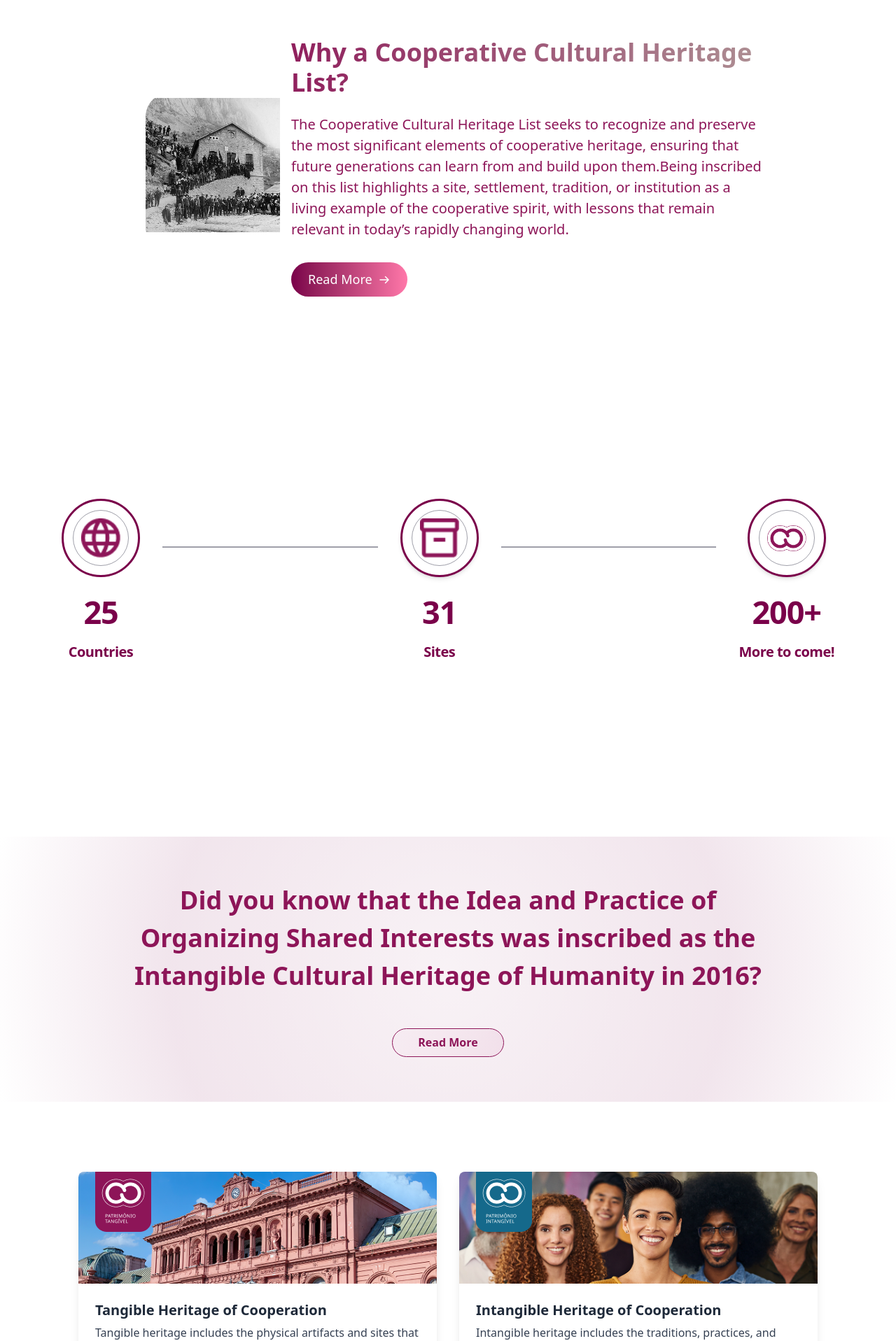
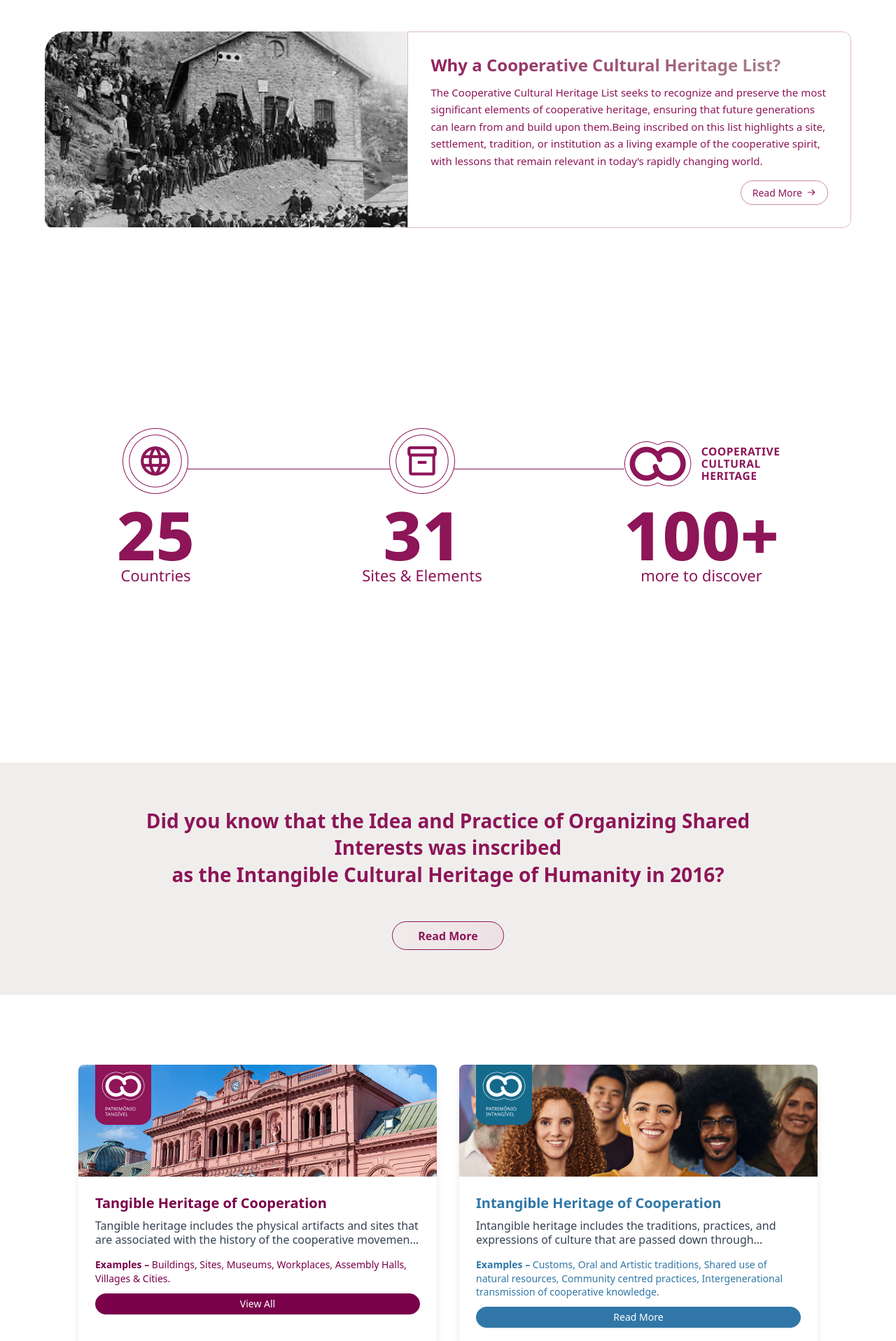
Before and after one commit to prakashchandrajha/world-map-ncdc, an Angular app: page / in a window 1280 px wide. Shown: the part 2640-4557 px from the top of the page at 70% size. Built offline with nearby package versions, Linux system fonts and the light colour scheme.

Commit message:
fix some design in home page

```diff
--- a/src/app/components/home/home.html
+++ b/src/app/components/home/home.html
@@ -62,6 +62,9 @@
 
 <!-- what is cooperative culture haritage with img on right side -->
 
+
+
+
 @for (section of sections; track section.key) {
   @switch (section.designType) {
     @case ('designA') {
@@ -114,55 +117,58 @@
   </section>
 }
  @case ('designB') {
-  <section class="mx-auto max-w-[1440px] min-w-[280px] py-8 px-4 sm:px-8 md:px-10 lg:px-20">
-    <div class="max-w-4xl mx-auto bg-white  overflow-hidden">
-      <div class="md:flex items-center">
-        <!-- Smaller Image with top-left rounded corner -->
-        <div class="md:shrink-0 p-4">
-          <div class="rounded-tl-2xl overflow-hidden inline-block">
+ <section class="mx-auto max-w-[1440px] min-w-[280px] py-6 px-3 sm:px-6 md:px-8 lg:px-16 font-[Poppins]">
+  <div class="max-w-6xl mx-auto bg-white rounded-xl overflow-hidden flex flex-col md:flex-row items-start transition-all duration-500 hover:shadow-md">
+
+    <!-- Image -->
+    <div class="md:w-[45%] w-full">
       <img
-              class="w-48 h-48 object-cover"
         src="../../../assets/images/gome2nd.png"
         alt="Section illustration"
+        class="w-full h-[180px] md:h-[240px] lg:h-[280px] object-cover rounded-tl-4xl"
       />
     </div>
-        </div>
 
-        <!-- Text Content -->
-        <div class="flex-1 max-w-2xl">
-        <!-- Title with gradient text -->
+    <!-- Text Container -->
+    <div class="flex-1 border border-[#8D1558]/30 p-4 md:p-6 lg:p-8 rounded-tr-xl rounded-br-xl flex flex-col">
+      <!-- Title -->
       <h4
-          class="font-bold text-[36px] leading-[43px] mb-6"
-          style="background: linear-gradient(90deg, #8D1558 -9.89%, #B5ACA1 126.07%);
+        class="font-bold text-[22px] sm:text-[26px] md:text-[24px] leading-tight mb-3"
+        style="
+          background: linear-gradient(90deg, #8D1558 -9.89%, #B5ACA1 126.07%);
           -webkit-background-clip: text;
           background-clip: text;
           -webkit-text-fill-color: transparent;
-                 color: transparent;"
+          color: transparent;
+        "
       >
         {{ translate('home.sections.' + section.key + '.title') }}
       </h4>
 
-        <!-- Description paragraph -->
-        <p class="font-normal text-[20px] leading-[30px] mb-8 text-[#8D1558] font-['Inter']">
+      <!-- Description -->
+      <p class="font-normal text-[14px] sm:text-[15px] leading-relaxed text-[#8D1558] font-['Inter'] mb-4 flex-1">
         {{ translate('home.whatIs.desc2') }}
       </p>
 
-        <!-- CTA Button (keeping your gradient style) -->
+      <!-- Button: bottom-right aligned -->
+      <div class="mt-auto text-right">
         <button
           (click)="openModal(section)"
-          class="inline-flex items-center justify-center gap-2
-                 text-lg font-semibold rounded-full
-                 bg-gradient-to-r from-[#7a004a] to-[#ff77a9]
-                 text-white py-3 px-6
-                 transition-all duration-300 hover:from-[#9b0060] hover:to-[#ff88b5] hover:shadow"
+          class="inline-flex items-center justify-center gap-1.5
+                 text-[14px] font-semibold
+                 text-[#8D1558] hover:text-[#7a004a]
+                 bg-transparent border border-[#8D1558]/50 hover:border-[#8D1558]
+                 rounded-full py-1.5 px-4
+                 transition-colors duration-300
+                 whitespace-nowrap"
         >
-          <span class="font-['Noto_Sans'] font-light text-[18px] leading-[25px]">
+          <span class="font-['Noto_Sans'] font-normal">
             {{ translate('home.whatIs.readMore') }}
           </span>
-          <svg width="18" height="18" viewBox="0 0 24 24" fill="none" xmlns="http://www.w3.org/2000/svg">
+          <svg width="14" height="14" viewBox="0 0 24 24" fill="none" xmlns="http://www.w3.org/2000/svg">
             <path
               d="M4 12H20M20 12L14 6M20 12L14 18"
-              stroke="white"
+              stroke="currentColor"
               stroke-width="2"
               stroke-linecap="round"
               stroke-linejoin="round"
@@ -173,6 +179,7 @@
     </div>
   </div>
 </section>
+
 }
 
     @default {
@@ -181,7 +188,38 @@
     }
   }
 }
-
+<div
+  *ngIf="selectedSection"
+  class="fixed inset-0 flex items-center justify-center z-50 bg-white/70 animate-fadeIn pt-20"
+  (click)="closeModal()"
+>
+  <!-- Modal box -->
+  <div
+    (click)="$event.stopPropagation()"
+    class="relative max-w-3xl w-[80%] bg-white rounded-3xl border border-gray-300
+           p-6 sm:p-8 md:p-10 font-[Poppins] text-gray-800
+           animate-slideUp max-h-[60vh] overflow-y-auto scrollbar-thin scrollbar-thumb-[#7a004a]/40"
+  >
+    <!-- Close Button -->
+    <button
+      (click)="closeModal()"
+      class="absolute top-4 right-4 text-gray-400 text-3xl hover:text-[#7a004a] transition-all duration-300 bg-transparent border-none"
+    >
+      ✕
+    </button>
+    <!-- Title -->
+    <h3
+      class="text-2xl sm:text-3xl font-bold mb-6 text-center text-[#7a004a]"
+    >
+      {{ translate('home.sections.' + selectedSection.key + '.title') }}
+    </h3>
+    <!-- Modal Content -->
+    <div
+      class="prose prose-lg max-w-none text-gray-700 leading-[1.8] space-y-4 px-2 sm:px-4"
+      [innerHTML]="translate('home.sections.' + selectedSection.key + '.moreText')"
+    ></div>
+  </div>
+</div>
 
 
 
@@ -192,54 +230,7 @@
 
     <div class="grow m-6 flex items-center justify-center -mb-6 px-6">
 
-      <!-- Circle 1 -->
-      <div class="flex flex-col items-center">
-        <div
-          class="h-28 w-28 rounded-full flex items-center justify-center border-[3px] border-[#7a004a] transition duration-300  ">
-          <div
-            class="h-20 w-20 rounded-full flex items-center justify-center border border-zinc-400 bg-white overflow-hidden">
-            <img src="../../../assets/images/language.png" alt="Svelte" class="h-14 w-14 object-contain animate-fadeIn">
-          </div>
-        </div>
-        <p class="mt-4 text-[45px] font-extrabold text-[#7a004a] tracking-tight">25</p>
-        <p class="mt-2 text-[20px] font-semibold text-[#7a004a] tracking-tight">
-          {{translate('home.stats.countries')}}
-        </p>
-      </div>
-
-      <div class="h-[2px] grow bg-zinc-400 mx-8 mb-24"></div>
-
-      <!-- Circle 2 -->
-      <div class="flex flex-col items-center">
-        <div
-          class="h-28 w-28 rounded-full flex items-center justify-center border-[3px] border-[#7a004a] transition duration-300 shadow-md hover:shadow-lg">
-          <div
-            class="h-20 w-20 rounded-full flex items-center justify-center border border-zinc-400 bg-white overflow-hidden">
-            <img src="../../../assets/images/inventory_2.png" alt="Supabase" class="h-14 w-14 object-contain animate-fadeIn">
-          </div>
-        </div>
-        <p class="mt-4 text-[45px] font-extrabold text-[#7a004a] tracking-tight">31</p>
-        <p class="mt-2 text-[20px] font-semibold text-[#7a004a] tracking-tight">
-          {{translate('home.stats.sites')}}
-        </p>
-      </div>
-
-      <div class="h-[2px] grow bg-zinc-400 mx-8 mb-24"></div>
-
-      <!-- Circle 3 -->
-      <div class="flex flex-col items-center">
-        <div
-          class="h-28 w-28 rounded-full flex items-center justify-center border-[3px] border-[#7a004a] transition duration-300 shadow-md hover:shadow-lg">
-          <div
-            class="h-20 w-20 rounded-full flex items-center justify-center border border-zinc-400 bg-white overflow-hidden">
-            <img src="../../../assets/images/Group.png" alt="Vercel" class="h-14 w-14 object-contain animate-fadeIn">
-          </div>
-        </div>
-        <p class="mt-4 text-[45px] font-extrabold text-[#7a004a] tracking-tight">200+</p>
-        <p class="mt-2 text-[20px] font-semibold text-[#7a004a] tracking-tight">
-          {{translate('home.stats.moreToCome')}}
-        </p>
-      </div>
+     <img src="../../../assets/images/3cir.png" alt="">
 
     </div>
 
@@ -252,18 +243,17 @@
 
 
   <section
-    class="relative w-full mt-20 py-16 px-6 sm:px-8 lg:px-12 text-center"
-    style="background: radial-gradient(circle at center, #7a004a0d 0%, #7a004a1a 60%, #ffffff 100%);"
+  class="relative w-full mt-20 py-16 px-6 sm:px-8 lg:px-12 text-center bg-[rgba(181,172,161,0.2)]"
 >
   <div class="max-w-4xl mx-auto">
     <h2
       class="font-['Noto_Sans'] font-bold text-[#8D1558]
-           text-[28px] sm:text-[32px] md:text-[36px]
-           leading-[1.5] max-w-[1290px] mx-auto"
+             text-[28px] sm:text-[32px] md:text-[28px]
+             leading-snug max-w-[900px] mx-auto"
     >
-    Did you know that the Idea and Practice of Organizing Shared Interests was inscribed as the
-    <br class="hidden sm:block" />
-    Intangible Cultural Heritage of Humanity in 2016?
+      Did you know that the Idea and Practice of Organizing Shared Interests was inscribed
+      <br />
+      as the Intangible Cultural Heritage of Humanity in 2016?
     </h2>
 
     <div class="mt-12 flex justify-center">
@@ -280,9 +270,9 @@
         Read More
       </a>
     </div>
-
   </div>
 </section>
+
 
 
 
@@ -295,74 +285,76 @@
 
     @for (card of cards; track $index) {
       <div class="bg-white rounded-lg shadow-lg overflow-hidden max-w-lg w-full relative">
+        <!-- Image -->
         <div class="relative">
           <img [src]="card.img" alt="Card image" class="w-full h-40 object-cover animate-fadeIn">
-
-          <!-- Badge -->
           <img [src]="card.badge"
                class="absolute top-[-0.5rem] left-3 text-white text-xs font-semibold px-3 py-1 mb-24"
                alt="Badge">
         </div>
 
+        <!-- Content -->
         <div class="p-6">
-          <h2 class="text-xl font-bold text-gray-800 mb-2">{{ card.title === 'Tangible Heritage of Cooperation' ? translate('home.heritage.tangible.title') : translate('home.heritage.intangible.title') }}</h2>
+          <!-- Title -->
+          <h2
+            class="text-xl font-bold mb-2"
+            [ngClass]="{
+              'text-[#7a004a]': card.title === 'Tangible Heritage of Cooperation',
+              'text-[#3077a7]': card.title === 'Intangible Heritage of Cooperation'
+            }"
+          >
+            {{
+              card.title === 'Tangible Heritage of Cooperation'
+                ? translate('home.heritage.tangible.title')
+                : translate('home.heritage.intangible.title')
+            }}
+          </h2>
+
+          <!-- Description -->
           @if (card.title === 'Intangible Heritage of Cooperation') {
             <p class="text-gray-700 leading-tight mb-4 line-clamp-2 hover:line-clamp-none cursor-pointer transition-all duration-300">
               {{ translate('home.heritage.intangible.desc') }}
             </p>
           } @else {
-            <p class="text-gray-700 leading-tight mb-4 line-clamp-2">
+            <p class="text-gray-700 leading-tight mb-4 line-clamp-2 hover:line-clamp-none cursor-pointer transition-all duration-300">
               {{ translate('home.heritage.tangible.desc') }}
             </p>
           }
 
-          <!-- Conditional Button Grid -->
-          <div class="grid grid-cols-2 md:grid-cols-3 gap-4 justify-center items-center">
-
-            <!-- Tangible Heritage Buttons -->
+          <!-- Examples Section -->
+          <div class="mt-4">
   @if (card.title === 'Tangible Heritage of Cooperation') {
-              @for (btn of tangibleButtons; track $index) {
+    <!-- Tangible Heritage Section -->
+    <p class="text-sm text-[#7a004a] font-medium leading-snug">
+      <span class="font-semibold">Examples –</span> Buildings, Sites, Museums, Workplaces, Assembly Halls, Villages & Cities.
+    </p>
     <button
-                  disabled
-                  class="px-2 py-1 rounded-full text-gray-400 text-sm font-medium border border-gray-300 bg-gray-100 w-full shadow-sm cursor-not-allowed"
-                  title="Coming Soon"
-                >
-                  {{ translate('home.heritage.tangible.buttons.' + $index) }}
-                </button>
-              }
-              <button
-                class="px-2 py-1 rounded-full text-white text-sm font-medium bg-[#7a004a] hover:bg-[#5c0037] border border-[#7a004a] w-full shadow-sm transition-colors duration-300"
-                (click)="openCardModal(card)"
+      routerLink="/tangible"
+      class="mt-3 px-3 py-1 rounded-full text-white text-sm font-medium bg-[#7a004a] hover:bg-[#5c0037] border border-[#7a004a] w-full shadow-sm transition-colors duration-300"
     >
       {{ translate('home.heritage.tangible.readMore') }}
     </button>
-            }
-
-            <!-- Intangible Heritage Buttons (Disabled) -->
-            @else {
-              @for (btn of inTangibleButtons; track $index) {
+  } @else {
+    <!-- Intangible Heritage Section -->
+    <p class="text-sm text-[#3077a7] font-medium leading-snug">
+      <span class="font-semibold">Examples –</span> Customs, Oral and Artistic traditions, Shared use of natural resources, Community centred practices, Intergenerational transmission of cooperative knowledge.
+    </p>
     <button
-                  disabled
-                  class="px-2 py-1 rounded-full text-gray-400 text-sm font-medium border border-gray-300 bg-gray-100 w-full shadow-sm cursor-not-allowed"
-                  title="Coming in 2026"
-                >
-                  {{ translate('home.heritage.intangible.buttons.' + $index) }}
-                </button>
-              }
-              <button
-                class="px-2 py-1 rounded-full text-white text-sm font-medium bg-[#3077a7] hover:bg-[#0c50b8] border border-[#3077a7] w-full shadow-sm transition-colors duration-300"
-                disabled
+      class="mt-3 px-3 py-1 rounded-full text-white text-sm font-medium bg-[#3077a7] hover:bg-[#0c50b8] border border-[#3077a7] w-full shadow-sm transition-colors duration-300"
+      (click)="openCardModal(card)"
     >
       {{ translate('home.heritage.intangible.readMore') }}
     </button>
   }
 </div>
+
         </div>
       </div>
     }
 
   </div>
 </section>
+
 <!-- Card Modal -->
 <div
   *ngIf="selectedCard"
@@ -398,20 +390,6 @@
   </div>
 </div>
 
-
-
-
-
-
-
-
-
-
-
-
-
-
-<!-- 5 circle  -->
 <section class="">
     <div class="py-12 bg-white">
         <div class="max-w-7xl mx-auto px-4 sm:px-6 lg:px-8">
@@ -427,96 +405,32 @@
     </p>
 </div>
 
-<section class="flex justify-center items-center bg-white mt-[50px] font-[Poppins]">
+<section class="flex justify-center items-center  mt-[50px] font-[Poppins] px-4">
   <div
-    class="w-[1000px] h-[380px] group bg-gradient-to-br transition-all duration-1000 flex flex-col relative overflow-hidden rounded-2xl shadow-lg cursor-pointer"
+    class="w-full max-w-[1200px] group bg-gradient-to-br  transition-all duration-1000 flex flex-col relative overflow-hidden rounded-2xl cursor-pointer"
   >
-    <!-- Circles Section -->
-    <div class="grow m-4 flex items-center justify-center -mb-4 px-3">
-      <ng-container *ngFor="let service of [0,1,2,3,4]; let last = last">
-        <!-- Circle Item -->
-        <div class="flex flex-col items-center">
-          <div
-            class="h-20 w-20 rounded-full flex items-center justify-center border-2 border-[#7a004a] transition duration-300"
+    <!-- Responsive Image -->
+    <img
+      src="../../../assets/images/5cir.png"
+      alt="Principles Illustration"
+      class="w-full h-auto object-contain md:object-cover"
     >
-            <div class="h-14 w-14 rounded-full flex items-center justify-center overflow-hidden">
-              <img
-                  [src]="'../../../assets/images/' + (service === 0 ? 'handshake.png' : (service === 1 ? 'military_tech.png' : (service === 2 ? 'family_history.png' : (service === 3 ? 'diamond.png' : 'Group 50.png'))))"
-                  [alt]="translate('home.services.' + service + '.title')"
-                  class="h-10 w-10 object-contain animate-fadeIn"
-                />
-            </div>
-          </div>
-          <p
-            class="mt-3 text-[12px] font-bold text-[#7a004a] tracking-tight text-center"
-          >
-            {{ translate('home.services.' + service + '.title') }}
-          </p>
-        </div>
-
-        <!-- Divider -->
-        <div *ngIf="!last" class="h-[2px] grow bg-gray-600 mx-4 mb-10"></div>
-      </ng-container>
-    </div>
-
-    <!-- Unique Mark Text -->
 
     <!-- Read More Button -->
-    <div class="flex justify-center items-end mt-auto p-4 pt-0">
+    <div class="flex justify-center items-center py-6">
       <button
-        class="py-2 border-[2.5px] border-[#7a004a] text-[#7a004a] font-semibold rounded-full px-8
+        class="py-2 border-2 border-[#7a004a] text-[#7a004a] font-semibold rounded-full px-8
                hover:bg-[#7a004a] hover:text-white transition-colors duration-300"
-        (click)="openPrinciplesModal()"
+
       >
-        {{translate('home.principles.readMore')}}
+        {{ translate('home.principles.readMore') }}
       </button>
     </div>
   </div>
 </section>
 
+
 <!-- Modal -->
-<div
-  *ngIf="isPrinciplesModalOpen"
-  class="fixed inset-0 flex items-center justify-center z-50 bg-white/70 animate-fadeIn pt-20"
-  (click)="closePrinciplesModal()"
->
-  <div
-    class="relative max-w-2xl w-[80%] bg-white rounded-3xl border border-gray-300
-           p-8 font-[Poppins] text-gray-800 animate-slideUp"
-    (click)="$event.stopPropagation()"
-  >
-    <!-- Close Button -->
-    <button
-      (click)="closePrinciplesModal()"
-      class="absolute top-3 right-3 text-gray-400 text-3xl hover:text-[#7a004a] transition-all duration-300"
-    >
-      ✕
-    </button>
-
-    <!-- Title -->
-    <h3
-      class="text-2xl sm:text-3xl font-semibold mb-6 text-center bg-gradient-to-r from-[#ff80b5] to-[#7a004a] bg-clip-text text-transparent"
-    >
-      {{translate('home.principles.modal.title')}}
-    </h3>
-
-    <!-- Modal Content -->
-    <div
-      class="text-gray-700 text-[16px] leading-[28px] space-y-4 overflow-y-auto max-h-[70vh] scrollbar-thin
-             scrollbar-thumb-[#7a004a]/60 scrollbar-track-transparent px-2"
-    >
-      <p>{{translate('home.principles.modal.text')}}</p>
-
-      <p><a routerLink="/criteria" class="text-[#7a004a] underline hover:text-[#5c0037]">{{translate('home.principles.modal.link')}}</a></p>
-
-      <h4 class="font-bold mt-4">{{translate('home.principles.modal.charter.title')}}</h4>
-      <h5 class="font-semibold">{{translate('home.principles.modal.charter.preamble.title')}}</h5>
-      <p>{{translate('home.principles.modal.charter.preamble.p1')}}</p>
-      <p>{{translate('home.principles.modal.charter.preamble.p2')}}</p>
-      <p>{{translate('home.principles.modal.charter.preamble.p3')}}</p>
-    </div>
-  </div>
-</div>
 
 
 
--- a/src/app/services/home.service.ts
+++ b/src/app/services/home.service.ts
@@ -8,7 +8,11 @@ export class HomeService {
   getHomeCards() {
     return [
         {img:'../../../assets/images/uni2.png',badge:'../../../assets/images/b1 (2).png',title:'Tangible Heritage of Cooperation',desc:'Physical sites, Landscapes, Buildings, Archives, and infrastructure directly associated with cooperative heritage.',btn:'read more', moreText: 'Physical places, buildings, settlements, and infrastructure that embody the history and legacy of cooperative enterprise. These include cooperative stores, factories, housing complexes, agricultural facilities, and landscapes directly associated with cooperative activity. Tangible CCH represents the material foundations of cooperation, visible in the built environment and cultural landscapes shaped by cooperative governance.'},
-         {img:'../../../assets/images/aunty1.png',badge:'../../../assets/images/b1 (1).png',title:'Intangible Heritage of Cooperation',desc:'Traditions, governance systems, cultural values, and collective practices underpinning cooperation and Cooperative Culture passed down throigh generations. (Launch in 2026)',btn:'Coming Soon'},
+         {img:'../../../assets/images/aunty1.png',badge:'../../../assets/images/b1 (1).png',title:'Intangible Heritage of Cooperation',desc:'Traditions, governance systems, cultural values, and collective practices underpinning cooperation and Cooperative Culture passed down throigh generations. (Launch in 2026)',btn:'Coming Soon',moreText: `The traditions, practices, values, and governance systems that underpin cooperative life. These intangible elements include democratic decision-making, community self-help, intergenerational solidarity, and cultural expressions tied to cooperative enterprises.
+
+This includes evident transmission and practice of cooperative principles, rituals of democratic participation, oral histories, solidarity practices, and community-based knowledge. Intangible CCH captures the living cultural dimension of cooperation, how people organize, govern, and sustain social and economic life together.
+
+These elements, more often than not, inscribed by the United Nations Education, Scientific and Cultural Organization (UNESCO) as intangible culture of humanity are not only cultural treasures but also living cooperative practices. They demonstrate that cooperation is not just an economic model but a deeply rooted cultural tradition, embedded in food, festivals, governance, and resource use.`},
 
     ];
   }
--- a/src/assets/i18n/home.en.json
+++ b/src/assets/i18n/home.en.json
@@ -25,7 +25,7 @@
             "Archives",
             "Artifacts"
           ],
-          "readMore": "Read More"
+          "readMore": "View All"
         },
         "intangible": {
           "title": "Intangible Heritage of Cooperation",
@@ -37,7 +37,7 @@
             "Oral Traditions",
             "Performing Arts"
           ],
-          "readMore": "Coming in 2026"
+          "readMore": "Read More"
         }
       },
       "principles": {
```
Also changed, not shown: src/assets/images/3cir.png (added), src/assets/images/5cir.png (added). Lines whose indentation alone changed are shown as unchanged.
